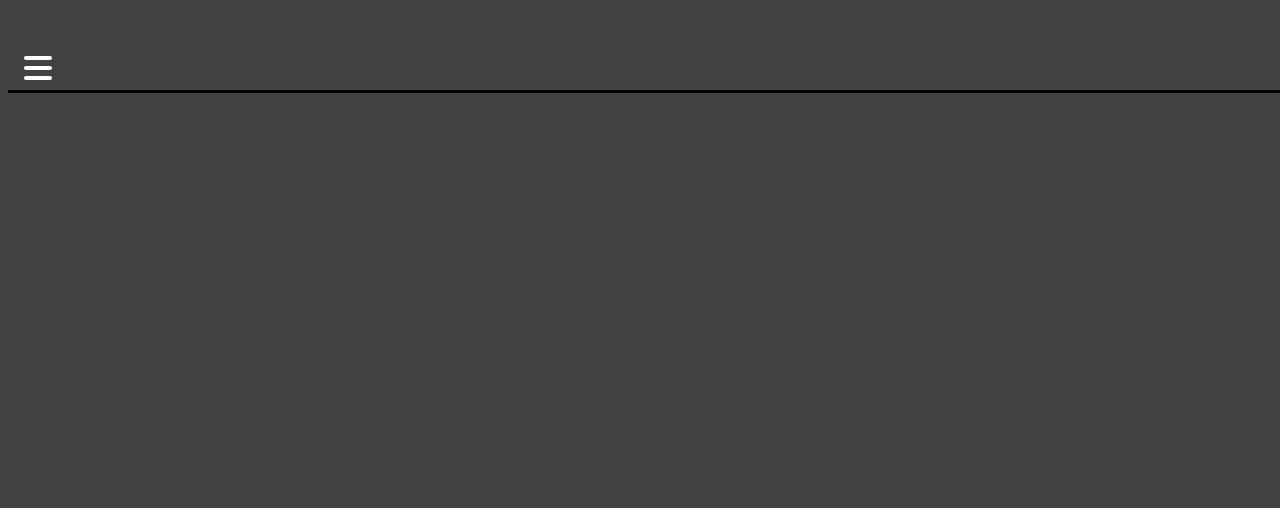
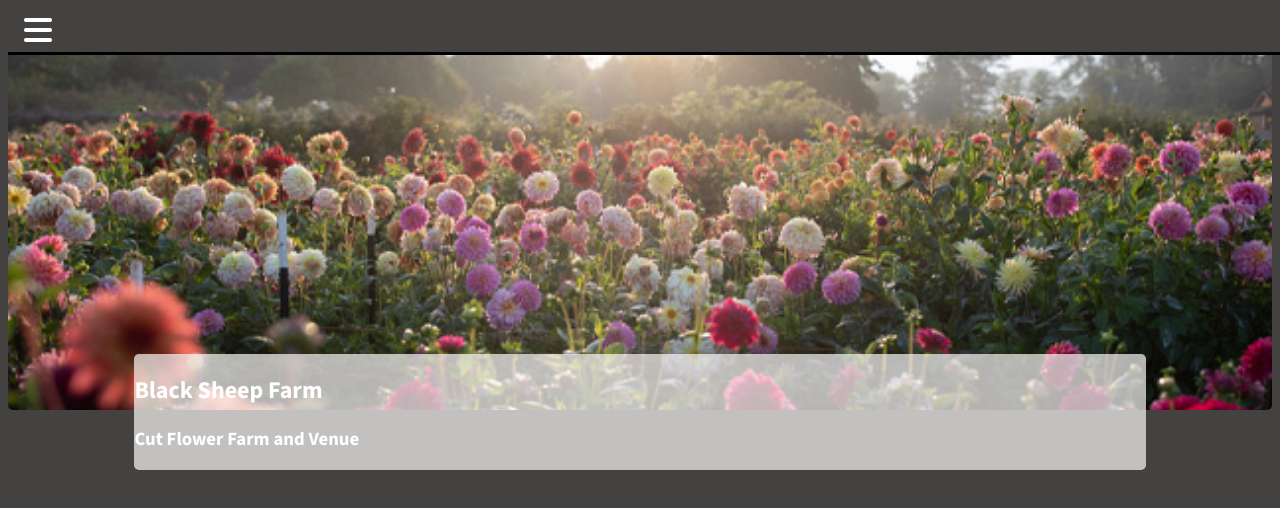
Before and after one commit to erinvdoyle/flowerfarm, a plain HTML site: page index.html in a window 1280 px wide. Drawn offline with nearby package versions, Linux system fonts and the light colour scheme.

Commit message:
add cover text

```diff
--- a/assets/css/style.css
+++ b/assets/css/style.css
@@ -14,12 +14,6 @@
     font-weight: <weight>;
     font-style: normal;
   }
-
-/* General Style */
-body {
-  font-family: "Source Sans 3", sans-serif;
-  color: #fff;
-}
 
 /* Header */
 header {
@@ -61,8 +55,7 @@ nav {
   display: none;
   top: 100%;
   left: 0;
-  background-color: #fff;
-  opacity: 50%;
+  background-color: rgba(249, 247, 247, .7);
   border-bottom: 3px solid #ccc;
 }
 
@@ -80,17 +73,42 @@ nav {
 
 /* Main Content */
 main {
-   margin-top: 48px;
+   flex: 1 0 auto;
+   margin-top: 10px;
 }
 
-hero {
+#hero {
   background: url("../images/dahliafieldmain.jpg") no-repeat center center/cover;
+  border-radius: 5px;
+  width: 100%;
+  height: 400px;
   position: relative;
-  width: 100%;
+}
+
+#cover-text {
+  background-color: rgba(249, 247, 247, .7);
+  border-radius: 5px;
+  position: absolute;
+  bottom: -60px;
+  width: 80%;
+  margin-left: 10%;
 }
 
 /* General Style */
 
 body {
     background-color: rgb(68, 65, 65);
+    font-family: "Source Sans 3", sans-serif;
+    color: #fff;
 }
+
+/* Media query: large or landscape phones (576px and up) */
+
+
+/* Media query: tablets and larger (768px and up) */
+
+
+/* Large devices (laptops and desktops, 992px and up) */
+
+
+/* Devices larger than 1200px */
--- a/index.html
+++ b/index.html
@@ -33,8 +33,9 @@
      <main>
     <!-- Hero Image -->
       <section id="hero">
-        <div>
-
+        <div id="cover-text">
+          <h2>Black Sheep Farm</h2>
+          <h3>Cut Flower Farm and Venue</h3>
         </div>
       </section>
      </main>
```
